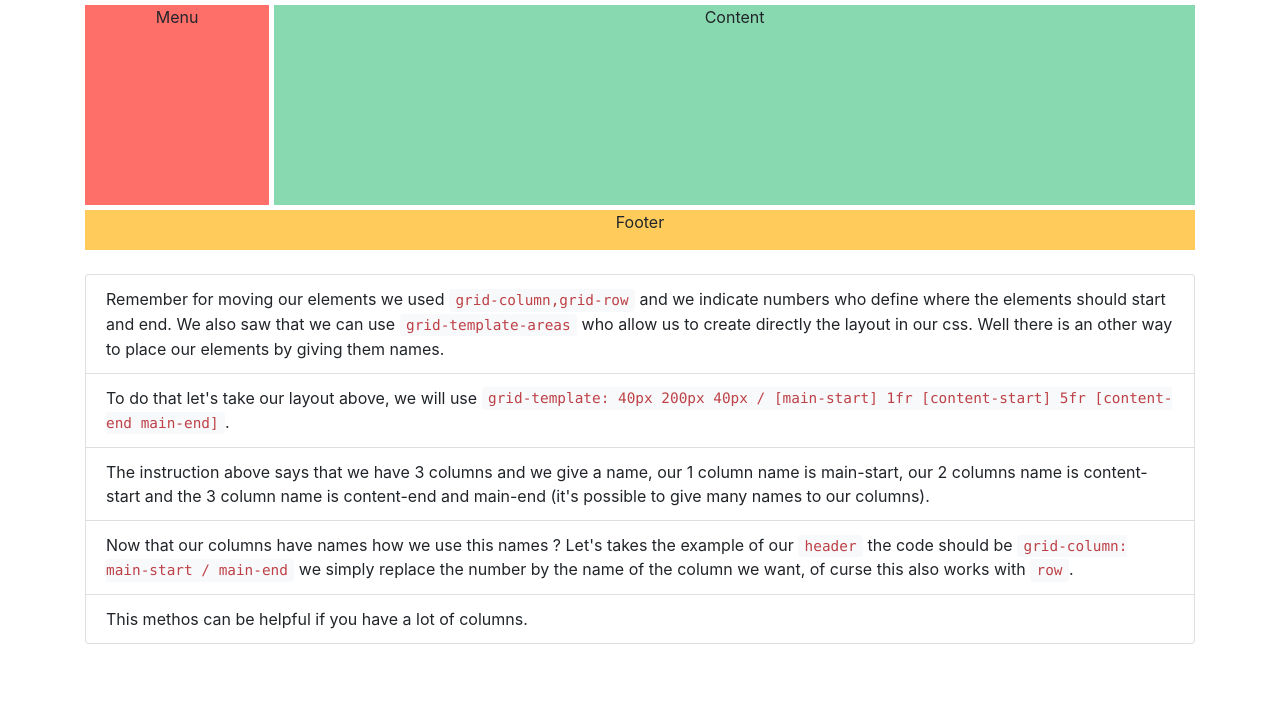
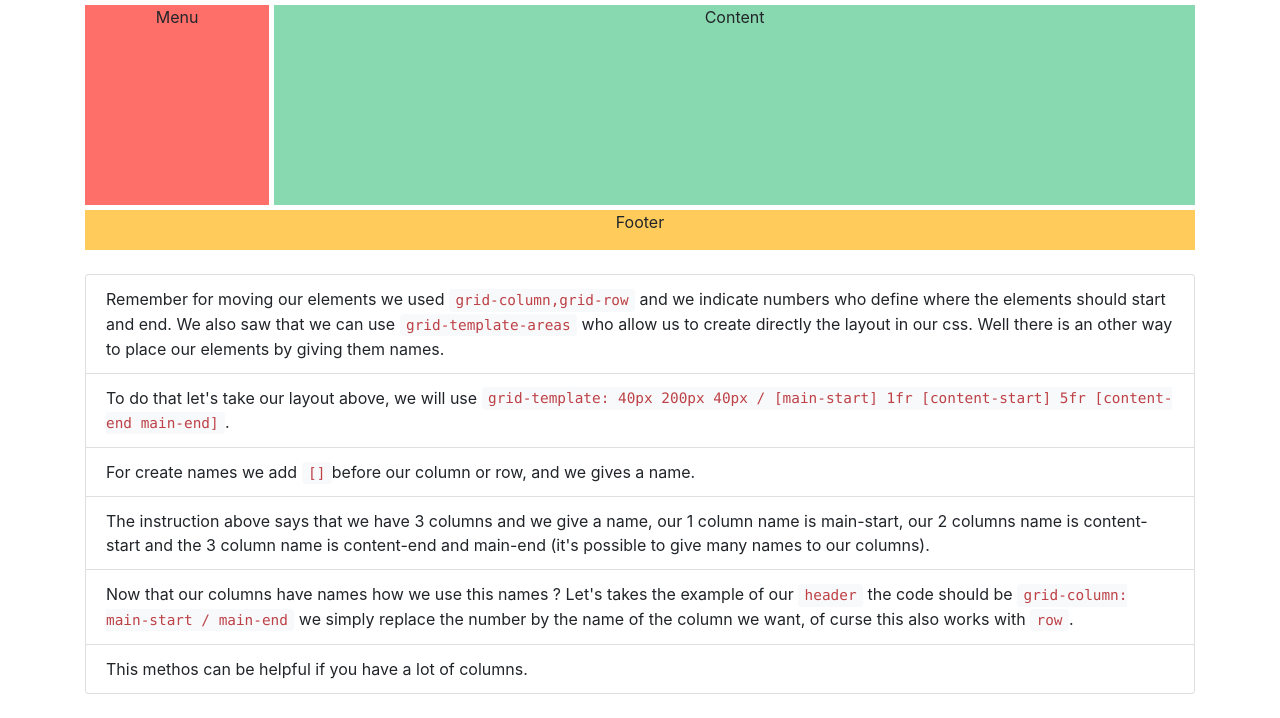
Before and after one commit to luctst/CSS-Grid, a plain HTML site: page Names-lines/index.html in a window 1280 px wide. Shown: the part 198-916 px from the top of the page. Before the commit the page ends 866 px from the top, so only its background shows below. Drawn offline with nearby package versions, Linux system fonts and the light colour scheme.

Commit message:
Add some content

```diff
--- a/Names-lines/index.html
+++ b/Names-lines/index.html
@@ -35,6 +35,7 @@
         an other way to place our elements by giving them names.</li>
         <li class="list-group-item">To do that let's take our layout above, we will use
         <code>grid-template: 40px 200px 40px / [main-start] 1fr [content-start] 5fr [content-end main-end]</code>.</li>
+        <li class="list-group-item">For create names we add <code>[]</code>before our column or row, and we gives a name.</li>
         <li class="list-group-item">The instruction above says that we have 3 columns and we give a name, our 1
         column name is main-start, our 2 columns name is content-start and the 3 column name is content-end and
         main-end (it's possible to give many names to our columns).</li>
```
